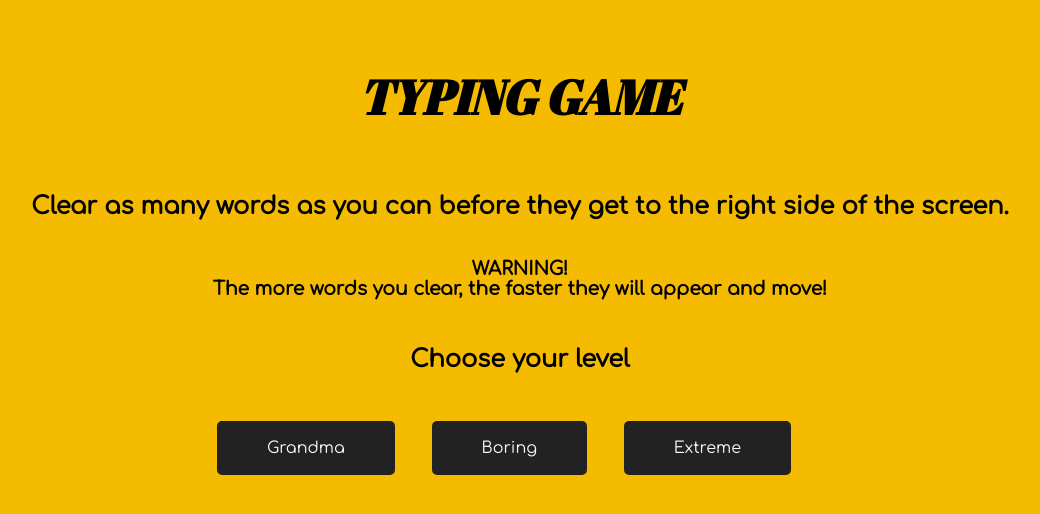
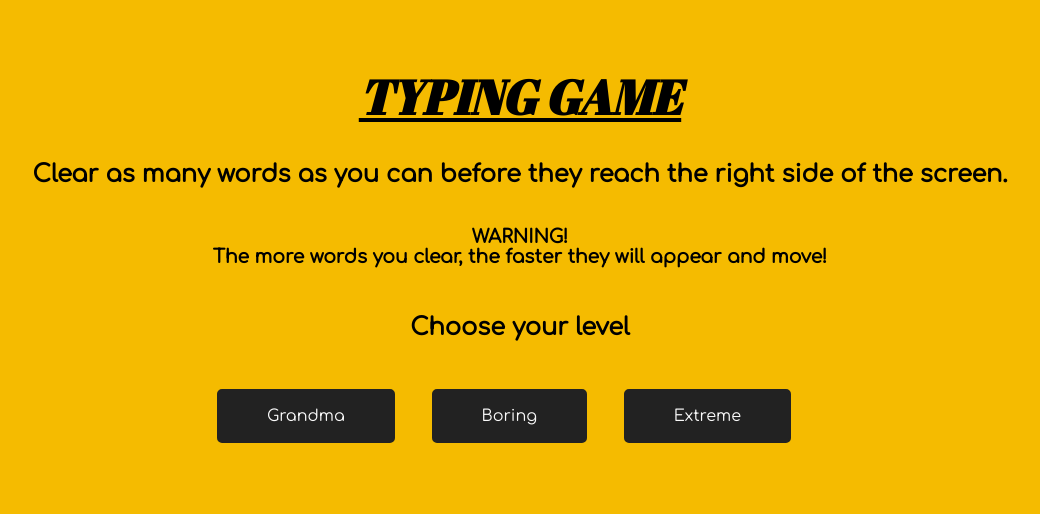
Before and after one commit to EffingKay/WDI_PROJECT_1, a PHP site: page / in a window 1280 px wide. Shown: the top 514 px of the page, without its empty margins (120-1160 px from the left). Run offline with PHP 8.4, Linux system fonts and the light colour scheme; some libraries are stand-ins or nearby versions.

Commit message:
More changes

```diff
--- a/css/style.css
+++ b/css/style.css
@@ -13,13 +13,13 @@ body {
 
 .main {
   clear: both;
-  padding-top: 2em;
 }
 
 h1 {
   font-size: 3em;
   font-weight: 800;
   font-family: 'Abril Fatface', cursive;
+  text-decoration: underline;
 }
 
 h2 {
@@ -91,7 +91,7 @@ input {
   color: white;
   padding: 1em 2em;
   border: 10px;
-  font-size: .7em;
+  font-size: .8em;
   margin-top: .4em;
   text-align: center;
   width: 60%;
--- a/index.html
+++ b/index.html
@@ -15,7 +15,7 @@
     <h1><em>TYPING GAME</em></h1>
     <div class="main">
       <div class="buttons">
-        <h4>Clear as many words as you can before they get to the right side of the screen.<br></h4>
+        <h4>Clear as many words as you can before they reach the right side of the screen.<br></h4>
         <h3><br>WARNING! <br>The more words you clear, the faster they will appear and move!<br></h3>
         <h2><br>Choose your level</h2>
         <button type="button" name="button" id="easy">Grandma</button>
```
